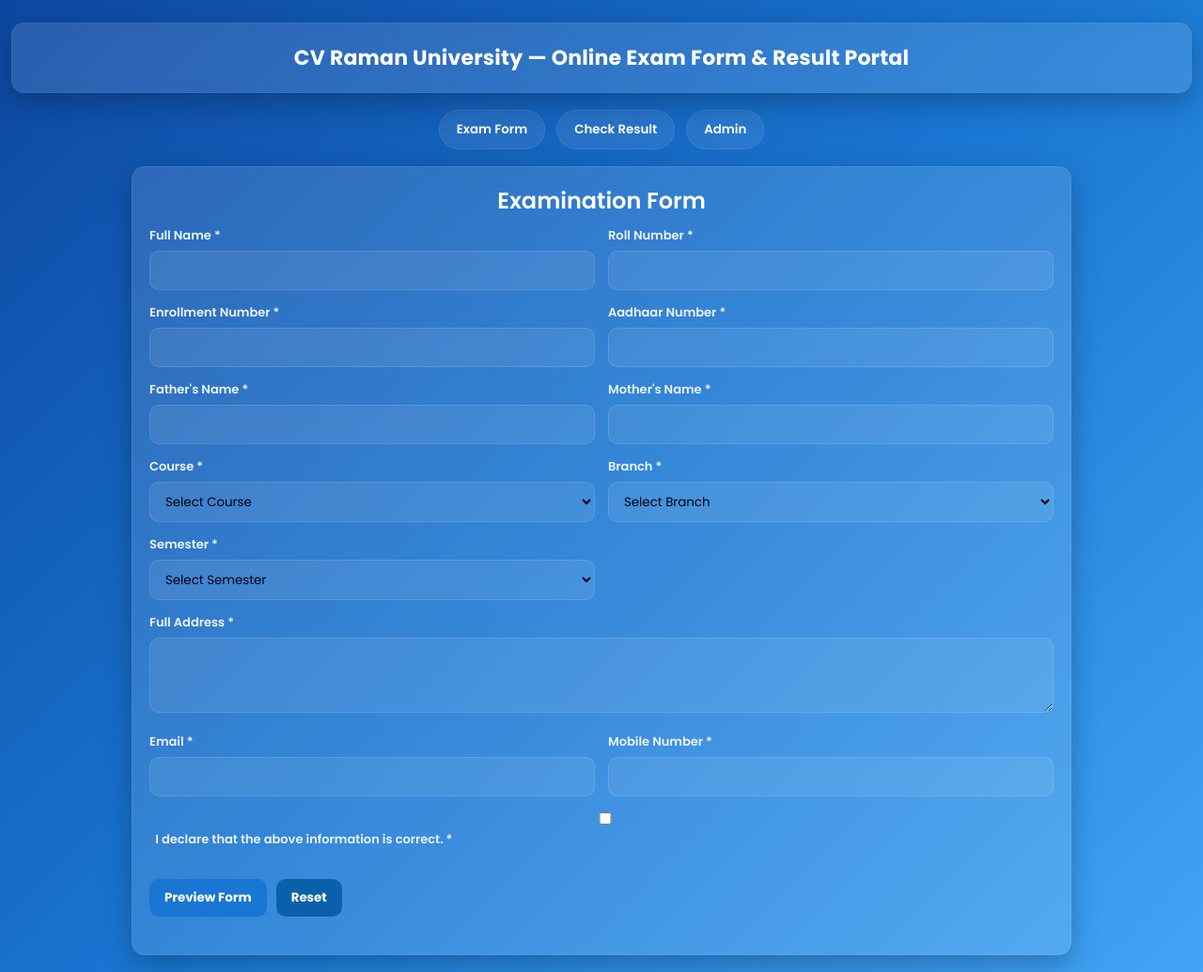
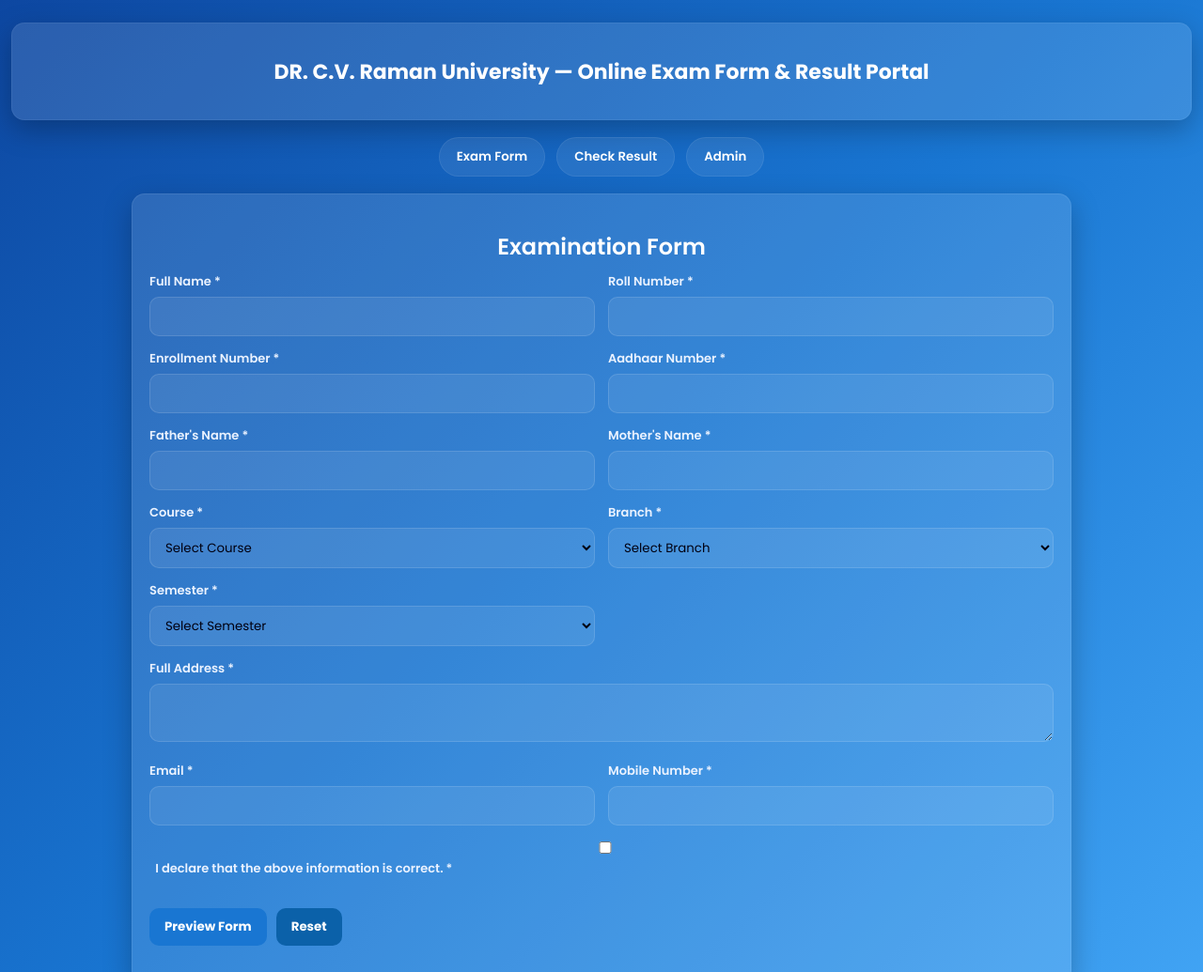
Before and after one commit to dev-chandani/Exam-management-system, a plain HTML site: page index.html in a window 1280 px wide. Shown: the top 1035 px of the page at 94% size. Drawn offline with Linux system fonts and the light colour scheme.

Commit message:
Update index.html

```diff
--- a/index.html
+++ b/index.html
@@ -3,14 +3,14 @@
 <head>
 <meta charset="utf-8" />
 <meta name="viewport" content="width=device-width,initial-scale=1" />
-<title>Exam Portal</title>
+<title>Exam Portal </title>
 <link href="https://fonts.googleapis.com/css2?family=Poppins:wght@300;400;600;700&display=swap" rel="stylesheet">
 <style>
   :root{
     --glass: rgba(255,255,255,0.12);
     --glass-2: rgba(255,255,255,0.20);
-    --accent: #1976d2;
-    --accent-dark: #0d47a1;
+    --blue: #1976d2;
+    --blue-dark: #0d47a1;
     --white: #ffffff;
     --card-shadow: 0 10px 30px rgba(0,0,0,0.25);
   }
@@ -20,8 +20,8 @@
     min-height:100vh;
     background: linear-gradient(135deg,#0d47a1 0%, #1976d2 50%, #42a5f5 100%);
     color:var(--white);
-    -webkit-font-smoothing:antialiased;
-    -moz-osx-font-smoothing:grayscale;
+    /* -webkit-font-smoothing:antialiased; */
+    /* -moz-osx-font-smoothing:grayscale; */
     padding:24px 12px;
   }
 
@@ -30,12 +30,15 @@
     padding:20px;
     margin-bottom:18px;
     background:var(--glass);
-    backdrop-filter:blur(8px);
+    /* backdrop-filter:blur(8px); */
     border-radius:14px;
     box-shadow:var(--card-shadow);
     border:1px solid rgba(255,255,255,0.06);
   }
-  header h1{margin:0;font-size:22px;font-weight:700;letter-spacing:0.2px}
+  header h1{
+    /*margin:0;*/font-size:22px;font-weight:700;
+    /*letter-spacing:0;*/
+  }
 
   .container{
     max-width:1000px;
@@ -61,7 +64,7 @@
   }
   .menu button:hover{
     transform:translateY(-3px);
-    background:var(--accent);
+    background:var(--blue);
     box-shadow:0 10px 20px rgba(0,0,0,0.25);
   }
 
@@ -75,7 +78,7 @@
     color:#fff;
   }
 
-  h2 { margin-top:0; margin-bottom:10px; font-weight:600; text-align:center }
+  h2 { /*margin-top:0;*/ margin-bottom:10px; font-weight:600; text-align:center }
 
   form.grid{
     display:grid;
@@ -95,13 +98,13 @@
     font-weight:500;
     outline:none;
   }
-  textarea{min-height:80px;resize:vertical}
+  /* textarea{min-height:80px;resize:vertical} */
 
   .full { grid-column:1 / -1; display:block }
 
   .actions{ display:flex; gap:10px; margin-top:12px; flex-wrap:wrap }
   .btn{
-    background:var(--accent);
+    background:var(--blue);
     color:var(--white);
     border:none;
     padding:10px 16px;
@@ -154,7 +157,7 @@
 </head>
 <body>
   <header>
-    <h1>CV Raman University — Online Exam Form & Result Portal</h1>
+    <h1>DR. C.V. Raman University — Online Exam Form & Result Portal</h1>
   </header>
 
   <div class="container">
```
